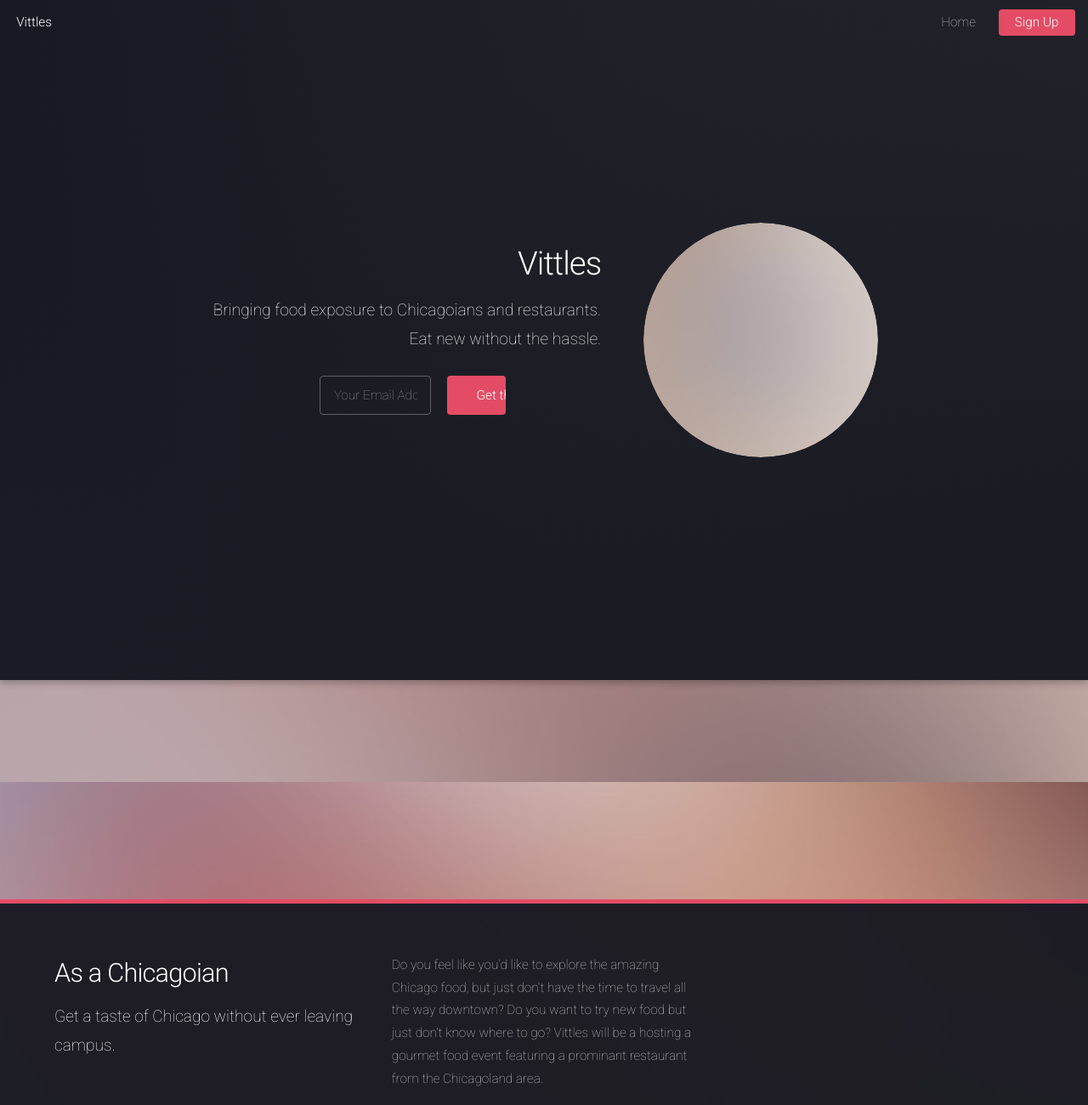
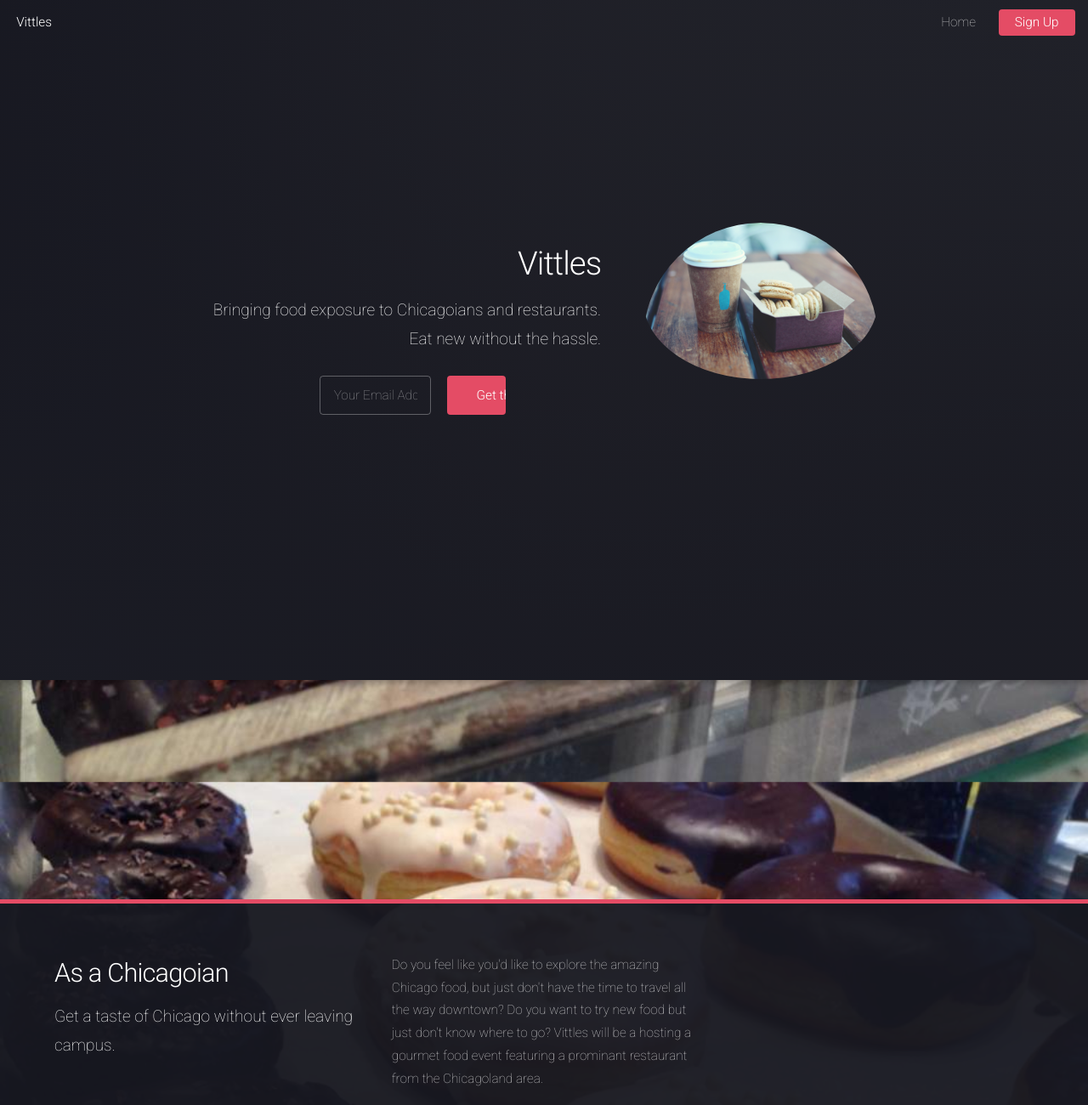
Before and after one commit to nconfrey/vittles, a plain HTML site: page index.html in a window 1280 px wide. Shown: the top 1300 px of the page at 85% size. Drawn offline with nearby package versions, Linux system fonts and the light colour scheme; files that its build step writes are made by us from their sources; files whose address does not match are found by name.

Commit message:
pushing images

```diff
--- a/index.html
+++ b/index.html
@@ -75,14 +75,14 @@
 						</div>
 					</form>
 					</header>
-					<span class="image"><img src="images/pic01.jpg" alt="" /></span>
+					<span class="image"><img src="images/logo.jpg" alt="" /></span>
 				</div>
 				<a href="#one" class="goto-next scrolly">Next</a>
 			</section>
 
 		<!-- One -->
 			<section id="one" class="spotlight style1 bottom">
-				<span class="image fit main"><img src="images/pic02.jpg" alt="" /></span>
+				<span class="image fit main"><img src="images/food3.jpg" alt="" /></span>
 				<div class="content">
 					<div class="container">
 						<div class="row">
@@ -110,7 +110,7 @@
 
 		<!-- Two -->
 			<section id="two" class="spotlight style2 right">
-				<span class="image fit main"><img src="images/pic03.jpg" alt="" /></span>
+				<span class="image fit main"><img src="images/food4.jpg" alt="" /></span>
 				<div class="content">
 					<header>
 						<h2>As a Restaurant Owner</h2>
```
Also changed, not shown: images/food3.jpg (added), images/logo.JPG (added), images/pic01.jpg (deleted), images/pic02.jpg (deleted), images/pic03.jpg (deleted), images/pic04.jpg (deleted), images/pic05.jpg (deleted), images/pic06.jpg (deleted), images/pic07.jpg (deleted), images/pic08.jpg (deleted), 1 other file.
